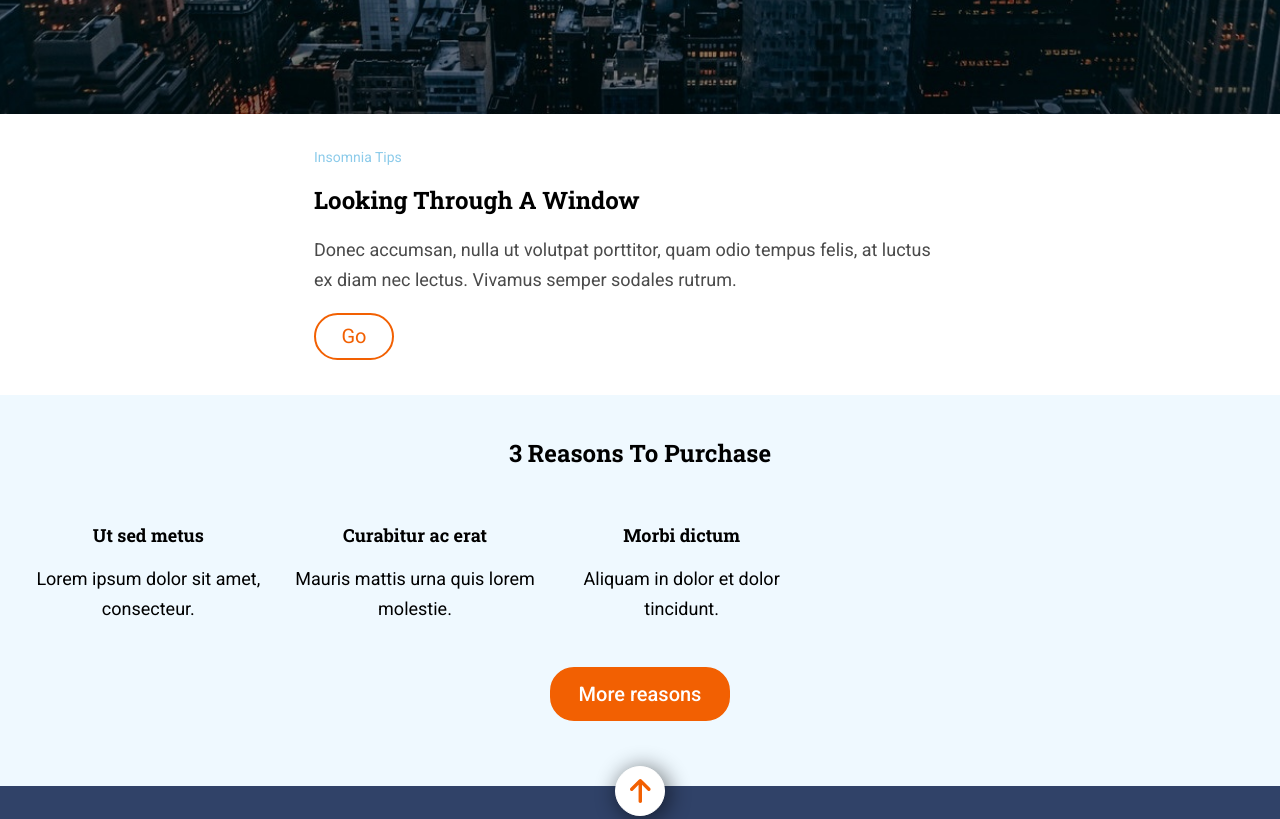
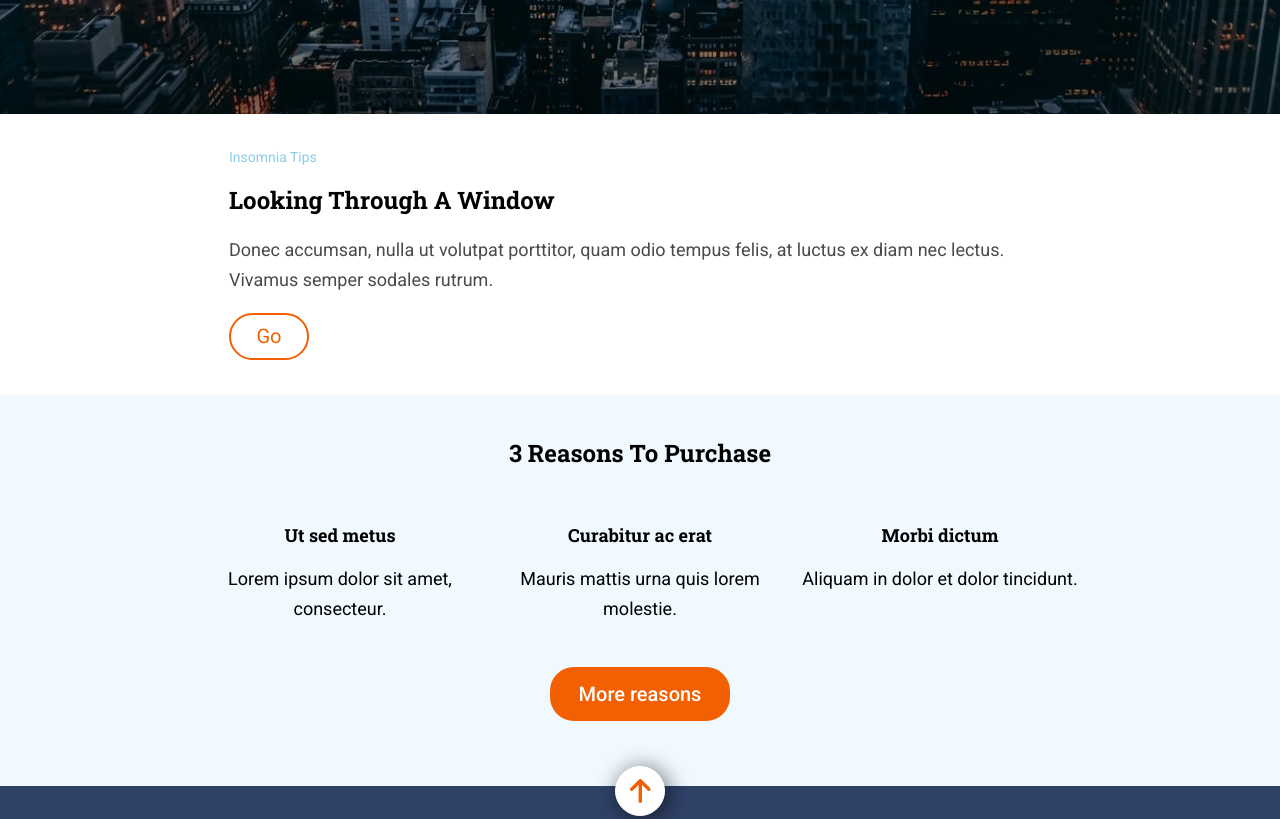
Before and after one commit to ana-sanchez/evaluacion-final-modulo-1-ana-sanchez, a website: page _src/templates/index.html in a window 1280 px wide. Shown: the part 686-1505 px from the top of the page. Drawn offline with nearby package versions, Linux system fonts and the light colour scheme; files that its build step writes are made by us from their sources; files whose address does not match are found by name.

Commit message:
Add media queries desktop

```diff
--- a/_src/assets/scss/components/_hero.scss
+++ b/_src/assets/scss/components/_hero.scss
@@ -63,9 +63,6 @@
 
 }
 
-
-
-
 @include media ($desktop) {
     .hero {
         padding: 0 rem(100) ;
--- a/_src/assets/scss/layout/_footer.scss
+++ b/_src/assets/scss/layout/_footer.scss
@@ -69,25 +69,36 @@
 }
 
 @include media ($tablet) {
+
     .footer__wrapper {
         display: flex;
         flex-direction: row-reverse;
         justify-content: space-between;
         align-items: flex-start;
-        max-width: rem(800);
+        max-width: rem(700);
+        margin: auto;
     }
 
     .footer__nav {
         text-align: left;
         order: 1;
     }
+
     .footer__social {
         text-align: left;
         order: 0;
     }
+
     .footer__copy {
         text-align: left;
         order: 2;
     }
 
 }
+
+@include media ($desktop) {
+    .footer__wrapper {
+        max-width: rem(500);
+        margin: auto;
+    }
+}
--- a/_src/assets/scss/pages/_home.scss
+++ b/_src/assets/scss/pages/_home.scss
@@ -6,17 +6,6 @@
 
 .content__principal {
     padding: rem(25) rem(15);
-
-    @include media ($tablet) {
-        padding: rem(35) 0;
-        padding-left: rem(39);
-        padding-right: rem(60);
-
-    }
-
-    @include media ($desktop) {
-       margin: 0 rem(275);
-    }
 
 
     &__category {
@@ -83,22 +72,6 @@
             margin-top: rem(20);
         }
     }
-
-    @include media ($tablet) {
-        display: grid;
-        grid-template-columns: 1fr 1fr 1fr;
-        grid-template-rows: 50px 50px;
-
-    }
-
-    @include media ($desktop) {
-        padding: 0 rem(0);
-        max-width: rem(800);
-
-
-    }
-
-
 }
 
 .button__content {
@@ -120,8 +93,36 @@
 
 
 @include media ($tablet) {
+
+    .content__principal {
+        padding: rem(35) 0;
+        padding-left: rem(39);
+        padding-right: rem(60);
+    }
+
+    .section__grid {
+        display: grid;
+        grid-template-columns: 1fr 1fr 1fr;
+        grid-template-rows: 50px 50px;
+    }
+
     .button__content {
         margin-top: rem(80);
     }
 
 }
+
+@include media ($desktop) {
+
+    .content__principal {
+        margin: auto;
+        max-width: rem(900);
+    }
+
+    .section__grid {
+        padding: 0 rem(0);
+        max-width: rem(900);
+        margin: auto;
+    }
+
+}
```
